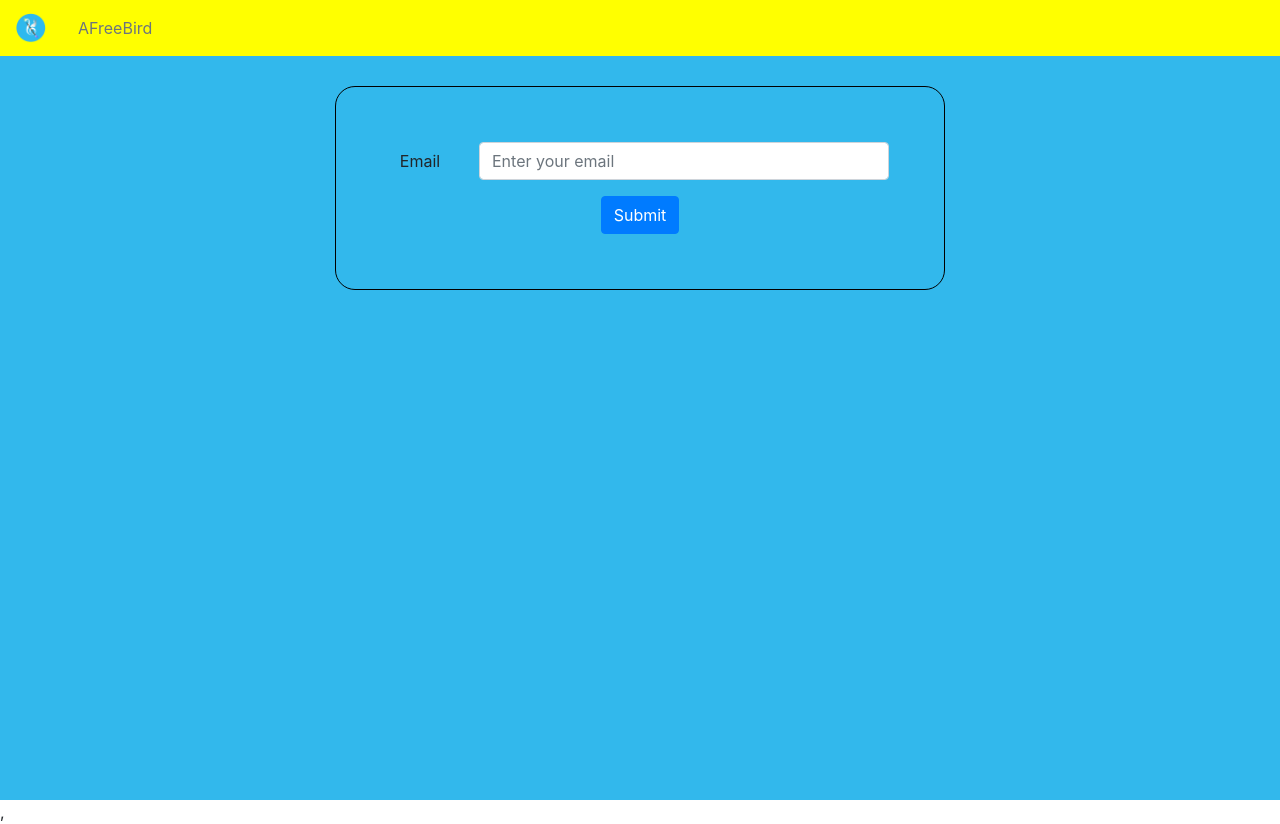
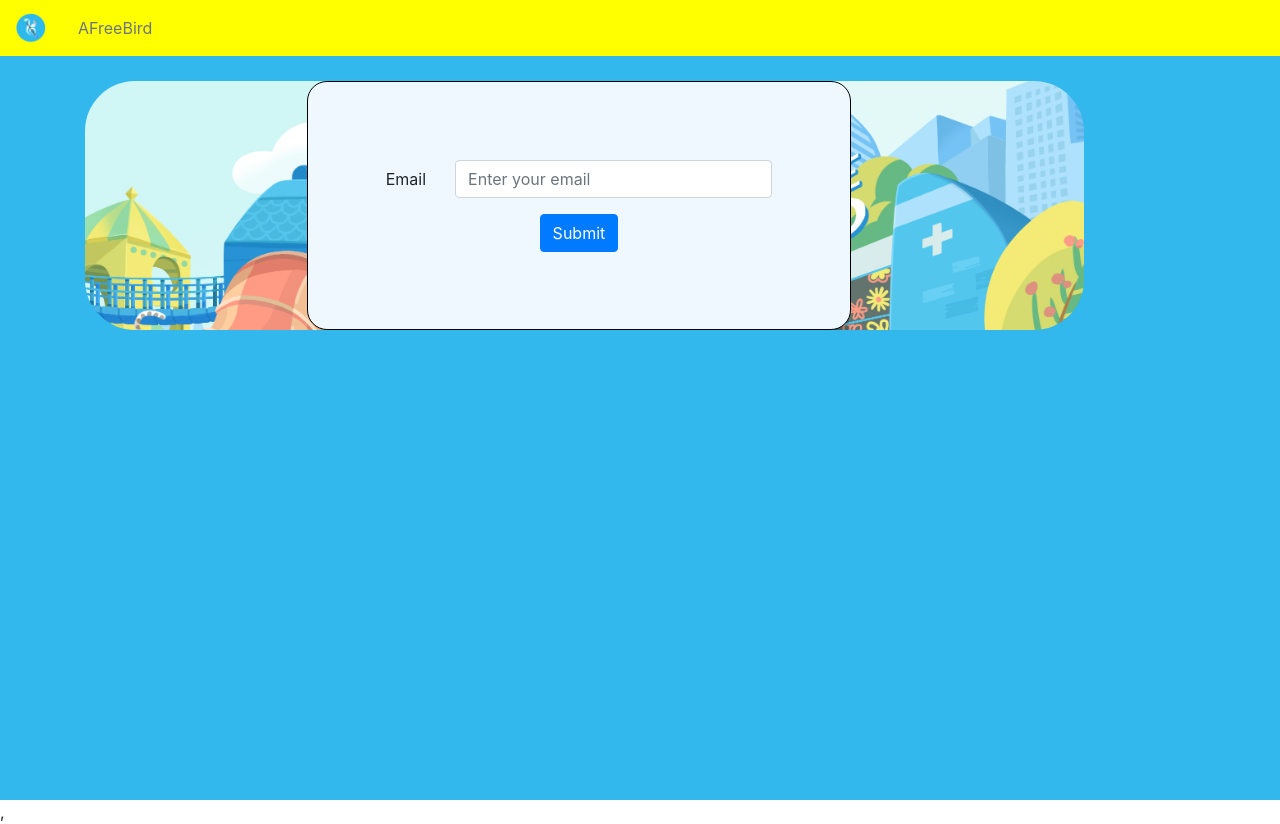
Before and after one commit to afreebirdtech/standalone-videogamewebsite-2.0, a React (Create React App) app in the folder standalone-videogameapp/: page /login in a window 1280 px wide. Built offline with nearby package versions, Linux system fonts and the light colour scheme; no server answers; the database is empty.

Commit message:
added ui changes

```diff
--- a/standalone-videogameapp/src/components/Login/Login.css
+++ b/standalone-videogameapp/src/components/Login/Login.css
@@ -9,10 +9,25 @@
     flex-direction: column;
     border: 1px solid black;
     border-radius: 20px;
-    padding: 55px;
-    height: 75%;
-    width:  50%;
+    padding: 10%;
+    width:  70%;
     justify-content: center;
+    background-color: aliceblue;
+}
+
+
+
+.background-image{
+
+    display: flex;
+
+    flex-direction: column;
+    border-radius: 50px;
+    height: 100%;
+    width:  90%;
+    padding-left: 20%;
+    justify-content: center;
+    background-size: cover;
 }
 
 @media (max-width: 768px) {
--- a/standalone-videogameapp/src/components/Login/Login.jsx
+++ b/standalone-videogameapp/src/components/Login/Login.jsx
@@ -4,6 +4,7 @@ import Button from 'react-bootstrap/Button';
 import './Login.css';
 import Col from 'react-bootstrap/esm/Col';
 import Row from 'react-bootstrap/esm/Row';
+import backgroundImage from '../../images/background-videogame.png';
 
 // Our component for handling login
 class Login extends React.Component {
@@ -26,14 +27,19 @@ class Login extends React.Component {
 
     render = () => {
         return (
-            <div className='form-container'>
-                <Form className='formbox' onSubmit={(event) => this.props.handleEmailSubmit(event,  this.state.email)}>
+            <div className="container" style={{paddingTop:'25px'}} >
+
+                <div className='background-image' style={{backgroundImage: `url(${backgroundImage})`}}  >
+
+                    <div form-container>
+
+                        <Form className='formbox' onSubmit={(event) => this.props.handleEmailSubmit(event, this.state.email)} >
                             <Form.Group as={Row} controlId='formBasicEmail'>
                                 <Form.Label column sm={2}>
                                     Email
                                 </Form.Label>
                                 <Col sm={10}>
-                            <Form.Control type='email' placeholder="Enter your email" ref={this.email} onChange={(e) => this.handleChange(e)} value={this.state.email}/>
+                                    <Form.Control type='email' placeholder="Enter your email" ref={this.email} onChange={(e) => this.handleChange(e)} value={this.state.email} />
                                 </Col>
                             </Form.Group>
                             {/*
@@ -57,9 +63,14 @@ class Login extends React.Component {
                                 </Button>
                             </Col>
                         </Form>
+
+                    </div>
+
+                </div>
             </div>
         )
     }
 }
 
+
 export default Login;
--- a/standalone-videogameapp/src/components/Nav/Nav.jsx
+++ b/standalone-videogameapp/src/components/Nav/Nav.jsx
@@ -23,7 +23,7 @@ class NavigationBar extends Component {
                             alt=""/>
                         </Navbar.Brand>
                         <Nav.Item>
-                            <Nav.Link href='www.afreebird.org' disabled>
+                            <Nav.Link href='https://www.afreebird.org' >
                             AFreeBird
                             </Nav.Link>
                         </Nav.Item>
```
Also changed, not shown: standalone-videogameapp/src/images/background-videogame.png (added). Lines whose indentation alone changed are shown as unchanged.
